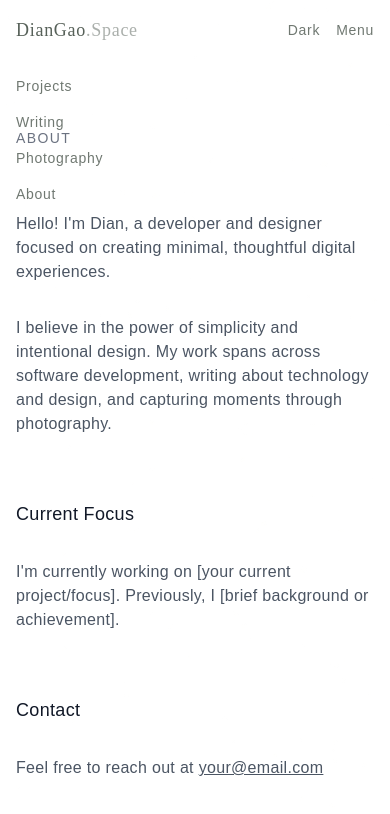
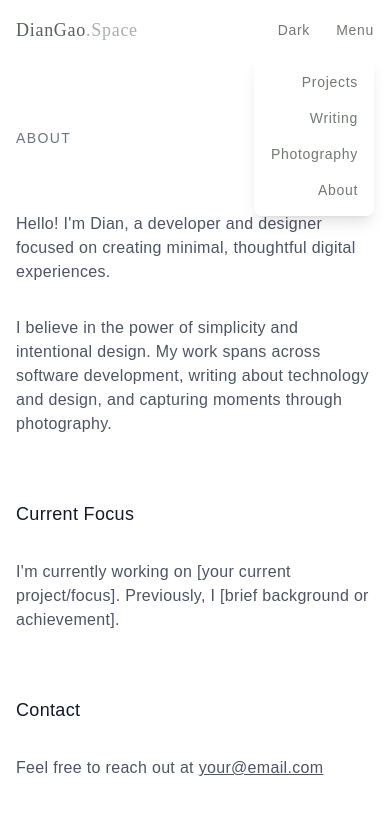
Before and after one commit to diangao/diangao.space, a Next.js app: page /about in a window 390 px wide. Both pictures are taken after a click on the button "Menu". Shown: the top 814 px of the page. Built offline with nearby package versions, Linux system fonts and the light colour scheme.

Commit message:
Impl Mobile side menu

```diff
--- a/src/components/Navigation.tsx
+++ b/src/components/Navigation.tsx
@@ -60,7 +60,7 @@ export default function Navigation() {
         <ThemeToggle />
         <button
           onClick={() => setIsMenuOpen(!isMenuOpen)}
-          className="text-sm font-light tracking-wider opacity-85"
+          className="text-sm font-light tracking-wider opacity-85 w-12 text-right"
         >
           Menu
         </button>
@@ -70,16 +70,17 @@ export default function Navigation() {
       <AnimatePresence>
         {isMenuOpen && (
           <motion.div
-            initial={{ opacity: 0, y: -20 }}
-            animate={{ opacity: 1, y: 0 }}
-            exit={{ opacity: 0, y: -20 }}
-            className="absolute top-full left-0 right-0 bg-wabi dark:bg-sabi py-4 px-4 md:hidden"
+            initial={{ opacity: 0, height: 0 }}
+            animate={{ opacity: 1, height: "auto" }}
+            exit={{ opacity: 0, height: 0 }}
+            transition={{ duration: 0.2 }}
+            className="absolute top-[calc(100%-4px)] right-0 w-[120px] bg-wabi dark:bg-sabi py-4 md:hidden mr-4 rounded-lg shadow-lg overflow-hidden"
           >
             <ul className="space-y-4">
               <li>
                 <Link
                   href="/projects"
-                  className="block text-sm font-light tracking-wider opacity-85 dark:opacity-70 hover:opacity-100"
+                  className="block text-sm font-light tracking-wider opacity-85 dark:opacity-70 hover:opacity-100 transition-opacity text-right pr-4 whitespace-nowrap"
                   onClick={() => setIsMenuOpen(false)}
                 >
                   Projects
@@ -88,7 +89,7 @@ export default function Navigation() {
               <li>
                 <Link
                   href="/writing"
-                  className="block text-sm font-light tracking-wider opacity-85 dark:opacity-70 hover:opacity-100"
+                  className="block text-sm font-light tracking-wider opacity-85 dark:opacity-70 hover:opacity-100 transition-opacity text-right pr-4 whitespace-nowrap"
                   onClick={() => setIsMenuOpen(false)}
                 >
                   Writing
@@ -97,7 +98,7 @@ export default function Navigation() {
               <li>
                 <Link
                   href="/photography"
-                  className="block text-sm font-light tracking-wider opacity-85 dark:opacity-70 hover:opacity-100"
+                  className="block text-sm font-light tracking-wider opacity-85 dark:opacity-70 hover:opacity-100 transition-opacity text-right pr-4 whitespace-nowrap"
                   onClick={() => setIsMenuOpen(false)}
                 >
                   Photography
@@ -106,7 +107,7 @@ export default function Navigation() {
               <li>
                 <Link
                   href="/about"
-                  className="block text-sm font-light tracking-wider opacity-85 dark:opacity-70 hover:opacity-100"
+                  className="block text-sm font-light tracking-wider opacity-85 dark:opacity-70 hover:opacity-100 transition-opacity text-right pr-4 whitespace-nowrap"
                   onClick={() => setIsMenuOpen(false)}
                 >
                   About
```
